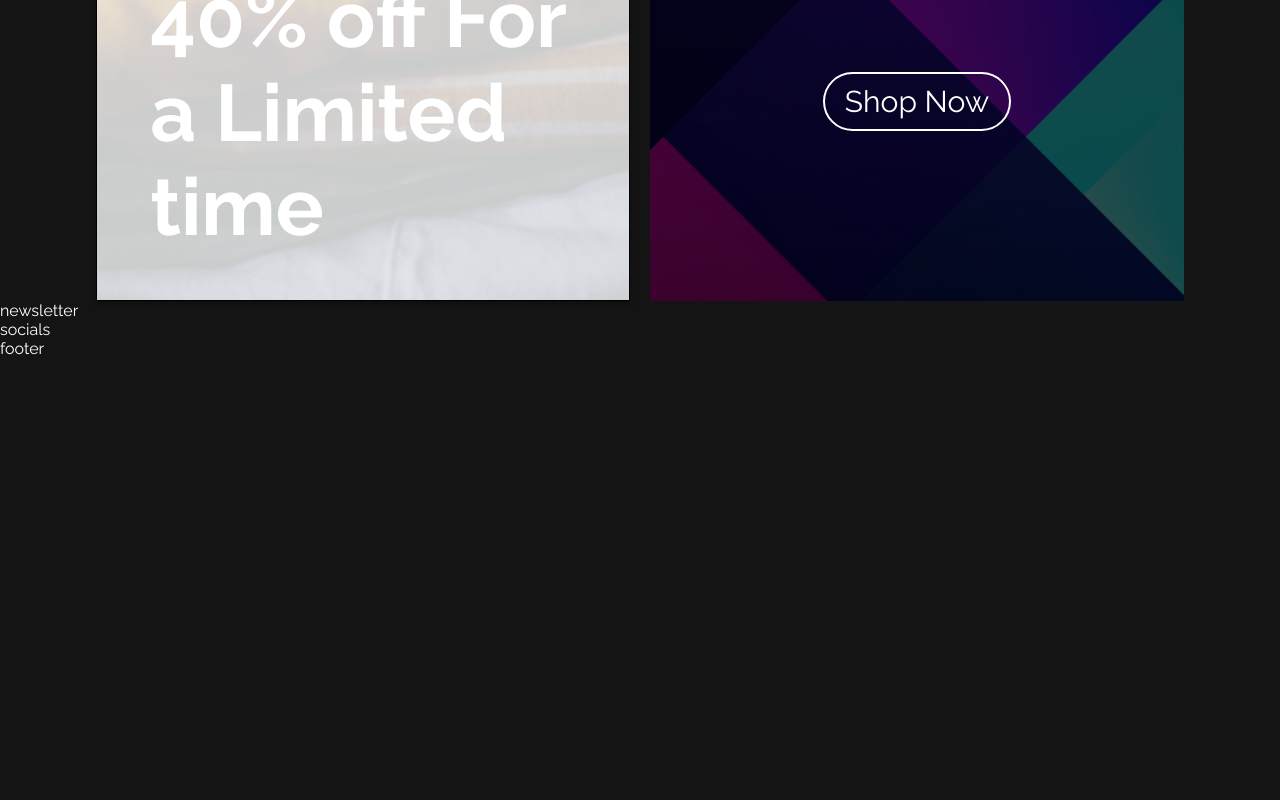
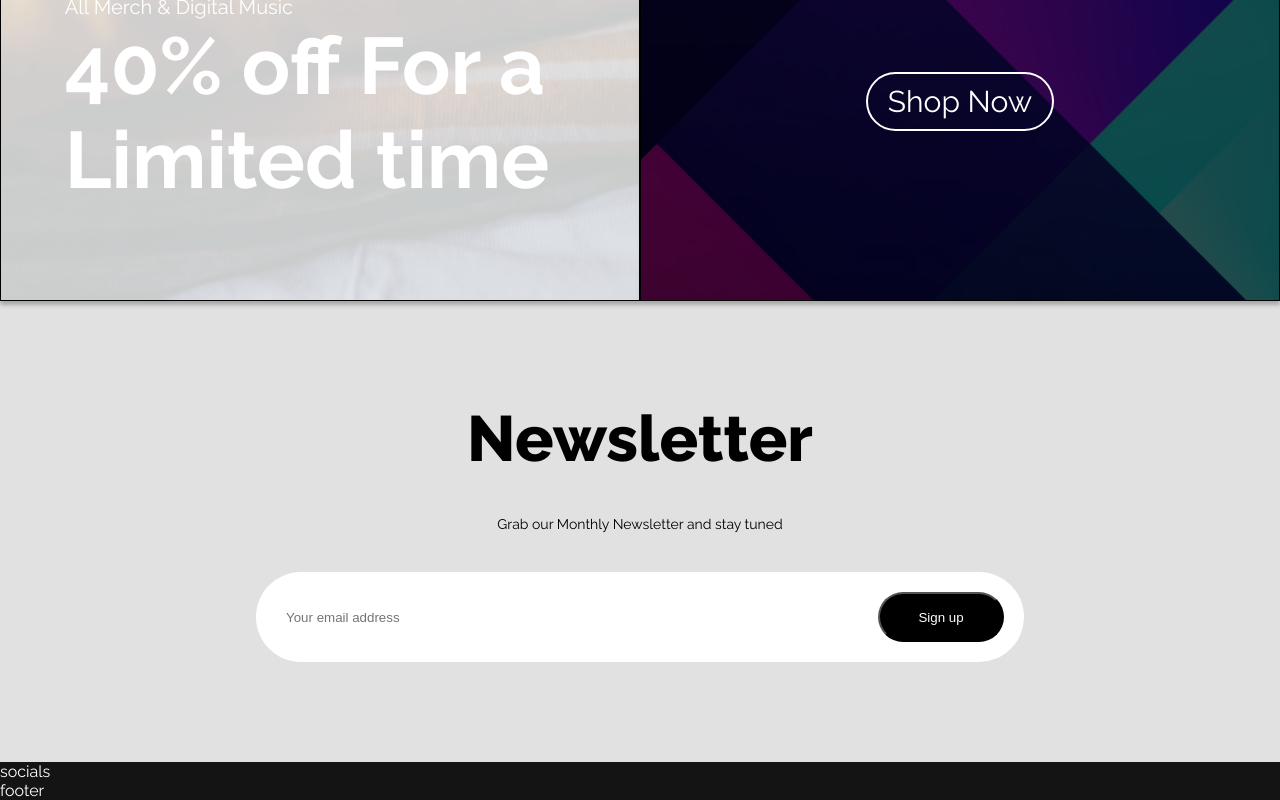
Before and after one commit to Abbeydevs/real_matter_entertainment, a Next.js app: page / in a window 1280 px wide. Shown: the part 2902-3702 px from the top of the page. Before the commit the page ends 3260 px from the top, so only its background shows below. Built offline with nearby package versions, Linux system fonts and the light colour scheme.

Commit message:
newsletter -> component created

```diff
--- a/src/app/globals.css
+++ b/src/app/globals.css
@@ -494,9 +494,9 @@ nav {
 .shop__container {
   display: grid;
   grid-template-columns: repeat(2, 1fr);
-  gap: 20px;
-  width: 85%;
+  width: 100%;
   margin: 0 auto;
+
 }
 
 .shop__column.shop__column-1 {
@@ -524,6 +524,8 @@ nav {
   background: url('../../public//shop2.svg');
   background-position: 50% 50%;
   background-size: cover;
+  border: 1px solid #000;
+  box-shadow: 0px 4px 4px 0px rgba(0, 0, 0, 0.25);
   background-repeat: no-repeat;
   height: 400px;
   width: 100%;
@@ -583,3 +585,74 @@ nav {
 
 
 /* Newsletter Styles */
+
+/* styles.module.css */
+
+.newsletter-container {
+  background: #E1E1E1;
+  padding: 20px;
+  text-align: center;
+  width: 100%;
+  margin: 0 auto;
+  display: flex;
+  flex-direction: column;
+  justify-content: center;
+  align-items: center;
+  gap: 40px;
+  padding: 100px 0;
+}
+
+.newsletter-heading {
+  color: var(--black);
+  text-align: center;
+  font-size: 64px;
+  font-style: normal;
+  font-weight: 800;
+  line-height: normal;
+}
+
+.newsletter-subheading {
+  color: #000;
+  text-align: center;
+  font-size: 14px;
+  font-style: normal;
+  font-weight: 400;
+  line-height: normal;
+}
+
+.input-container {
+  display: flex;
+  justify-content: center;
+  align-items: center;
+  background-color: var(--white);
+  border-radius: 60px;
+  padding: 20px 20px;
+  width: 60%;
+}
+
+.newsletter-input {
+  background-color: white;
+  border: none;
+  padding: 10px;
+  border-radius: 0;
+  outline: none;
+  flex-grow: 1;
+}
+
+.newsletter-submit {
+  background-color: #000000;
+  color: white;
+  height: 50px;
+  display: flex;
+  justify-content: center;
+  align-items: center;
+  width: 126px;
+  border-radius: 0;
+  cursor: pointer;
+  border-radius: 40px;
+}
+
+
+
+
+/* Newletter Styles End */
--- a/src/components/newsletter.jsx
+++ b/src/components/newsletter.jsx
@@ -2,6 +2,15 @@ import React from 'react'
 
 export default function Newsletter() {
   return (
-    <div>newsletter</div>
+    <section className='container'>
+      <div className="newsletter-container">
+        <h1 className="newsletter-heading">Newsletter</h1>
+        <p className="newsletter-subheading">Grab our Monthly Newsletter and stay tuned</p>
+        <div className="input-container">
+          <input type="email" className="newsletter-input" placeholder="Your email address" />
+          <button className="newsletter-submit">Sign up</button>
+        </div>
+      </div>
+    </section>
   )
 }
```
